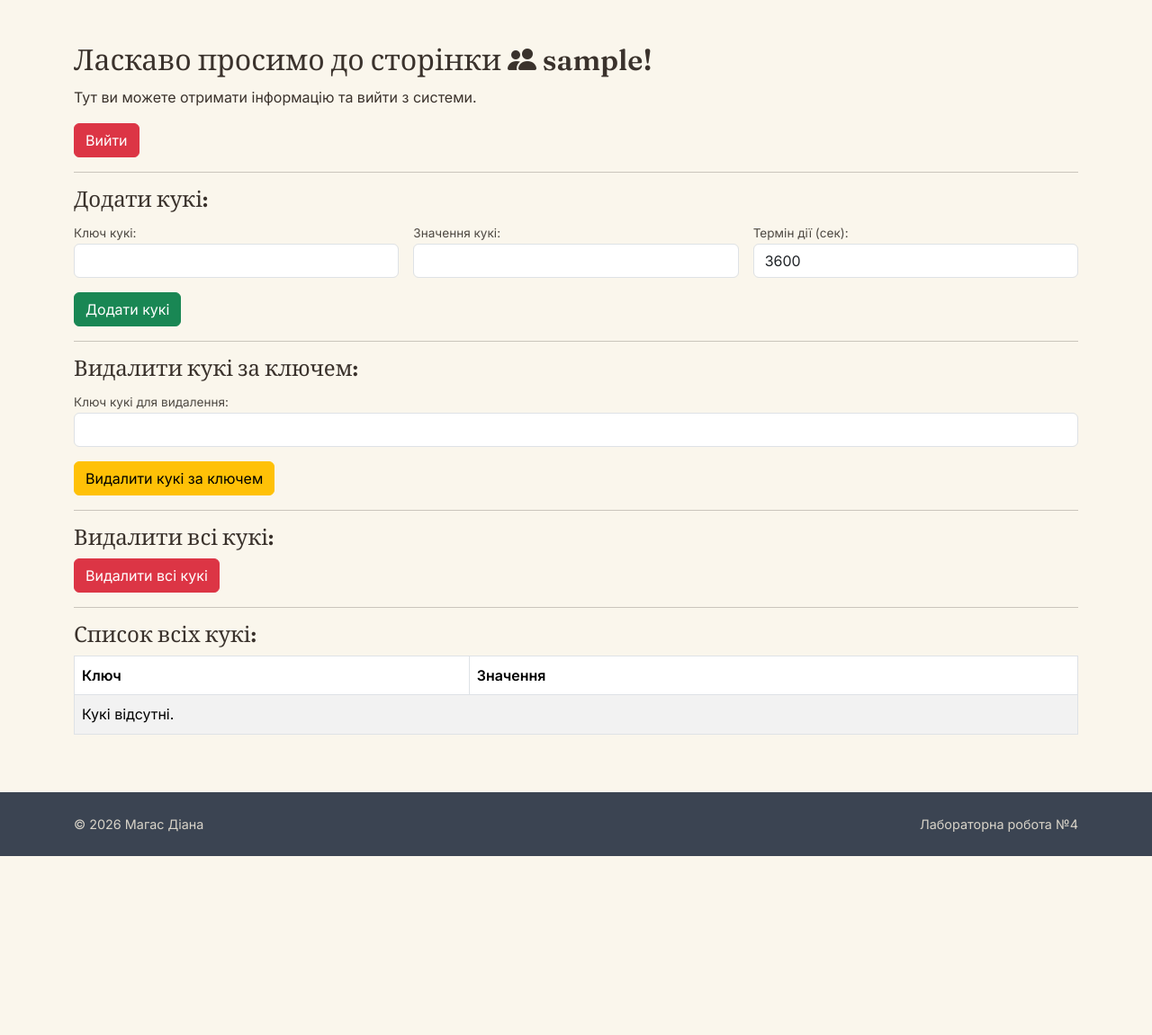
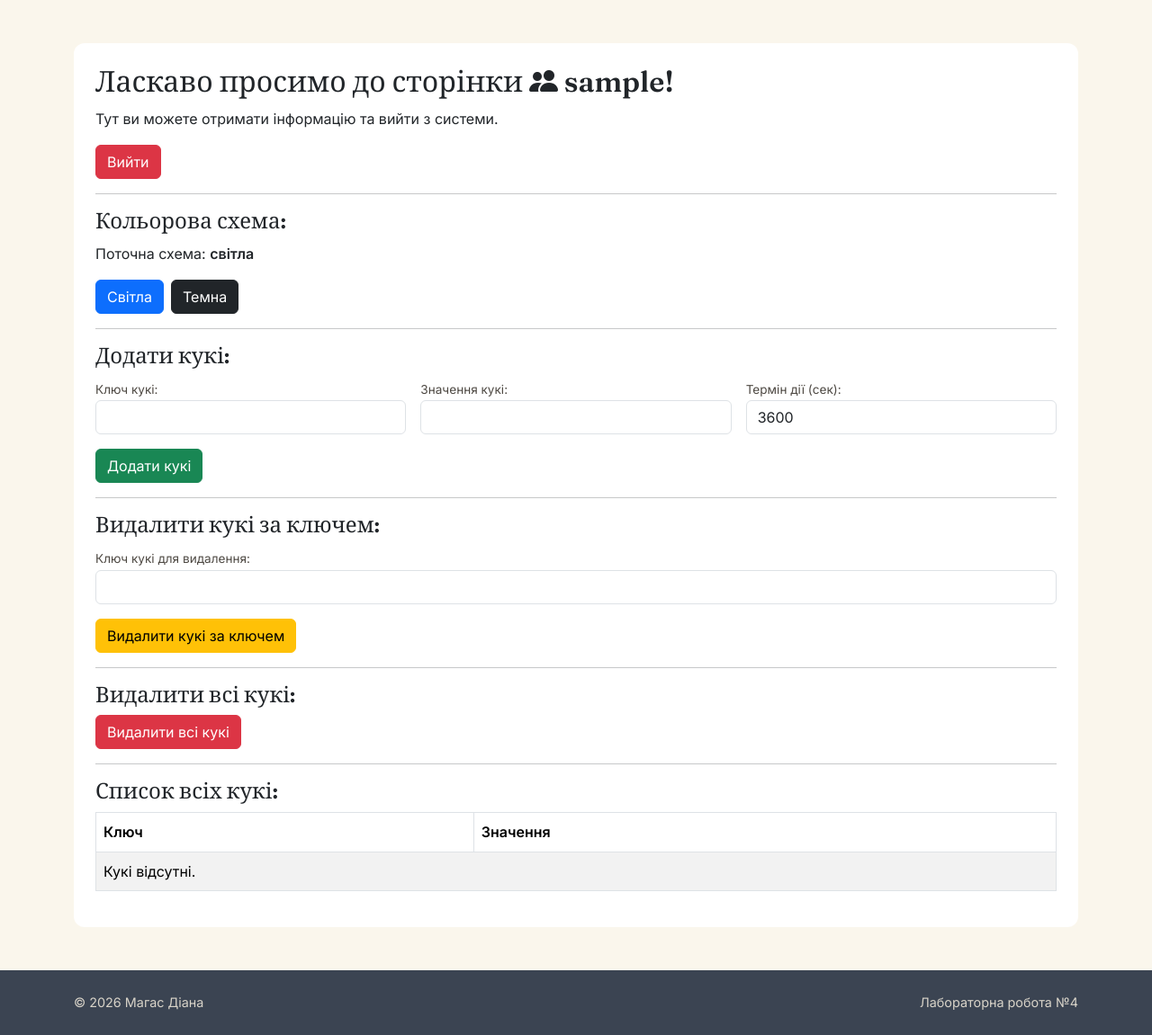
Before and after one commit to Diana-Magas/flask-app-lab, a Flask app: page /users/profile in a window 1280 px wide. Shown: the part 58-1209 px from the top of the page at 90% size. Before the commit the page ends 1010 px from the top, so only its background shows below. Run offline with Flask 3, Linux system fonts and the light colour scheme; the visitor is signed in with stand-in values (Sample User, id 1).

Commit message:
feat(users): add task 3  and finalize lab 4

```diff
--- a/app/users/templates/users/profile.html
+++ b/app/users/templates/users/profile.html
@@ -1,6 +1,49 @@
 {% extends 'base.html' %} {% block title %}Профіль{% endblock %} {% block
 content %}
-<div class="profile-panel">
+<style>
+  .theme-light {
+    background-color: #ffffff;
+    color: #212529;
+  }
+
+  .theme-dark {
+    background-color: #212529;
+    color: #f8f9fa;
+  }
+
+  .theme-dark .table {
+    --bs-table-bg: #2b3035;
+    --bs-table-striped-bg: #32383e;
+    --bs-table-color: #f8f9fa;
+    --bs-table-striped-color: #f8f9fa;
+    --bs-table-border-color: #495057;
+    color: #f8f9fa;
+  }
+
+  .theme-dark .form-control {
+    background-color: #2b3035;
+    color: #f8f9fa;
+    border-color: #495057;
+  }
+
+  .theme-dark .form-label,
+  .theme-dark h1,
+  .theme-dark h2,
+  .theme-dark p {
+    color: #f8f9fa;
+  }
+
+  .theme-dark hr {
+    border-color: #6c757d;
+  }
+
+  .theme-panel {
+    padding: 1.5rem;
+    border-radius: 0.75rem;
+  }
+</style>
+
+<div class="profile-panel theme-panel theme-{{ theme }}">
   <div class="profile-banner">
     <h1 class="h2">
       Ласкаво просимо до сторінки
@@ -14,6 +57,26 @@ content %}
   <form method="POST" action="{{ url_for('users.logout') }}">
     <button type="submit" class="btn btn-danger">Вийти</button>
   </form>
+
+  <hr />
+
+  <h2 class="h4">Кольорова схема:</h2>
+  <p>
+    Поточна схема:
+    <strong>{{ 'темна' if theme == 'dark' else 'світла' }}</strong>
+  </p>
+  <div class="d-flex gap-2">
+    <a
+      href="{{ url_for('users.change_theme', theme='light') }}"
+      class="btn btn-outline-primary {% if theme == 'light' %}active{% endif %}"
+      >Світла</a
+    >
+    <a
+      href="{{ url_for('users.change_theme', theme='dark') }}"
+      class="btn btn-dark {% if theme == 'dark' %}active{% endif %}"
+      >Темна</a
+    >
+  </div>
 
   <hr />
 
--- a/app/users/views.py
+++ b/app/users/views.py
@@ -61,11 +61,16 @@ def profile():
         if key != session_cookie
     ]
 
+    theme = request.cookies.get("theme", "light")
+    if theme not in ("light", "dark"):
+        theme = "light"
+
     return render_template(
         "users/profile.html",
         title="Профіль",
         username=session["username"],
         cookies=cookies,
+        theme=theme,
     )
 
 
@@ -138,3 +143,25 @@ def delete_all_cookies():
 
     flash("Усі користувацькі кукі видалено!", "success")
     return response
+
+
+@users_bp.route("/profile/theme/<string:theme>")
+def change_theme(theme):
+    if "username" not in session:
+        flash("Спочатку увійдіть у систему!", "error")
+        return redirect(url_for("users.login"))
+
+    if theme not in ("light", "dark"):
+        flash("Невідома кольорова схема!", "error")
+        return redirect(url_for("users.profile"))
+
+    response = make_response(redirect(url_for("users.profile")))
+    response.set_cookie(
+        "theme",
+        theme,
+        max_age=365 * 24 * 60 * 60,
+        samesite="Lax",
+    )
+
+    flash("Кольорову схему змінено!", "success")
+    return response
```
